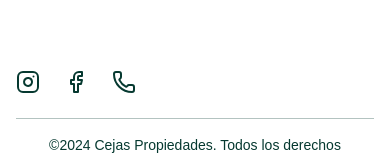
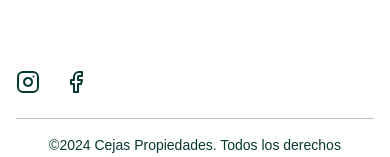
Before and after one commit to Tintaa307/cejas-propiedades, a Next.js app: page / in a window 390 px wide. Shown: the part 6759-6916 px from the top of the page. Built offline with nearby package versions, Linux system fonts and the light colour scheme; no server answers; a web font is replaced by a local one; what tailwindcss-animation-delay would draw is missing.

Commit message:
refactor: remove phone contact information from Footer component for streamlined design

```diff
--- a/src/components/footer/Footer.tsx
+++ b/src/components/footer/Footer.tsx
@@ -15,11 +15,6 @@ const Footer = () => {
       title: "Facebook",
       icon: <Facebook size={24} className="text-primary_green" />,
       link: "https://www.facebook.com/estudio.integral11",
-    },
-    {
-      title: "Phone",
-      icon: <Phone size={24} className="text-primary_green" />,
-      link: "tel:+5491133683251",
     },
   ]
 
```
